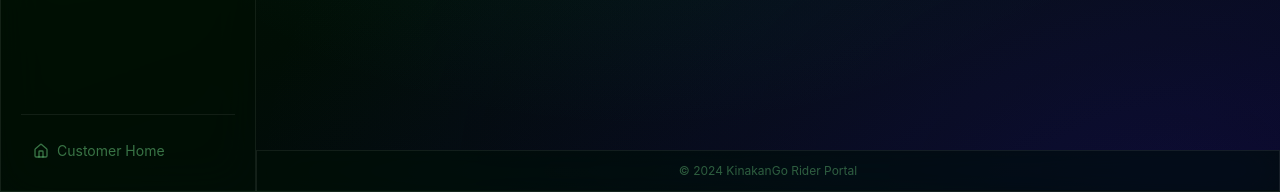
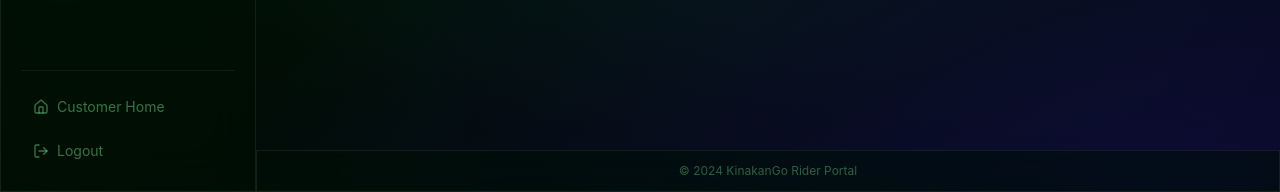
Before and after one commit to Juneil-reedz/KinakanGo, a React (Vite) app: page /rider in a window 1280 px wide. Shown: the part 610-802 px from the top of the page. Built offline with nearby package versions, Linux system fonts and the light colour scheme; no server answers.

Commit message:
feat: add Logout button to rider and restaurant portal sidebars
Co-Authored-By: Claude Sonnet 4.6 <noreply@anthropic.com>

```diff
--- a/src/components/RestaurantLayout.jsx
+++ b/src/components/RestaurantLayout.jsx
@@ -2,7 +2,7 @@ import { useState, useEffect } from 'react';
 import { Link, useLocation, useNavigate } from 'react-router-dom';
 import { useRestaurant } from '../context/RestaurantContext';
 import { useNotification } from '../context/NotificationContext';
-import { LayoutDashboard, ShoppingBag, UtensilsCrossed, BarChart3, Settings, ChevronLeft, ChevronRight, Store, Home } from 'lucide-react';
+import { LayoutDashboard, ShoppingBag, UtensilsCrossed, BarChart3, Settings, ChevronLeft, ChevronRight, Store, Home, LogOut } from 'lucide-react';
 
 const NAV = [
   { path:'/owner/dashboard', label:'Dashboard', icon:LayoutDashboard },
@@ -80,6 +80,10 @@ export default function RestaurantLayout({ children }) {
               className={`flex items-center gap-2 w-full px-3 py-2.5 rounded-xl text-forest-200/50 hover:text-white hover:glass-green text-sm transition-all ${collapsed ? 'justify-center' : ''}`}>
               <Home className="w-4 h-4 flex-shrink-0" />{!collapsed && 'Customer Home'}
             </button>
+            <button onClick={handleLogout} title={collapsed ? 'Logout' : ''}
+              className={`flex items-center gap-2 w-full px-3 py-2.5 rounded-xl text-forest-200/50 hover:text-white hover:glass-orange text-sm transition-all ${collapsed ? 'justify-center' : ''}`}>
+              <LogOut className="w-4 h-4 flex-shrink-0" />{!collapsed && 'Logout'}
+            </button>
           </div>
 
           {/* Collapse toggle */}
--- a/src/components/RiderLayout.jsx
+++ b/src/components/RiderLayout.jsx
@@ -1,7 +1,7 @@
 import { Link, useLocation, useNavigate } from 'react-router-dom';
 import { useRider } from '../context/RiderContext';
 import { useNotification } from '../context/NotificationContext';
-import { LayoutDashboard, DollarSign, Bike, Star, Home } from 'lucide-react';
+import { LayoutDashboard, DollarSign, Bike, Star, Home, LogOut } from 'lucide-react';
 
 const NAV = [
   { path:'/rider/dashboard', label:'Dashboard', icon:LayoutDashboard },
@@ -11,7 +11,9 @@ const NAV = [
 export default function RiderLayout({ children }) {
   const location = useLocation();
   const navigate  = useNavigate();
-  const { rider } = useRider();
+  const { rider, logout } = useRider();
+
+  const handleLogout = () => { logout(); navigate('/rider/login'); };
 
   const isActive = (p) => location.pathname === p;
 
@@ -66,6 +68,10 @@ export default function RiderLayout({ children }) {
               className="flex items-center gap-2 text-forest-200/50 hover:text-white hover:glass-green text-sm px-3 py-2.5 rounded-xl transition-all w-full">
               <Home className="w-4 h-4" /> Customer Home
             </button>
+            <button onClick={handleLogout}
+              className="flex items-center gap-2 text-forest-200/50 hover:text-white hover:glass-orange text-sm px-3 py-2.5 rounded-xl transition-all w-full">
+              <LogOut className="w-4 h-4" /> Logout
+            </button>
           </div>
         </div>
       </aside>
```
